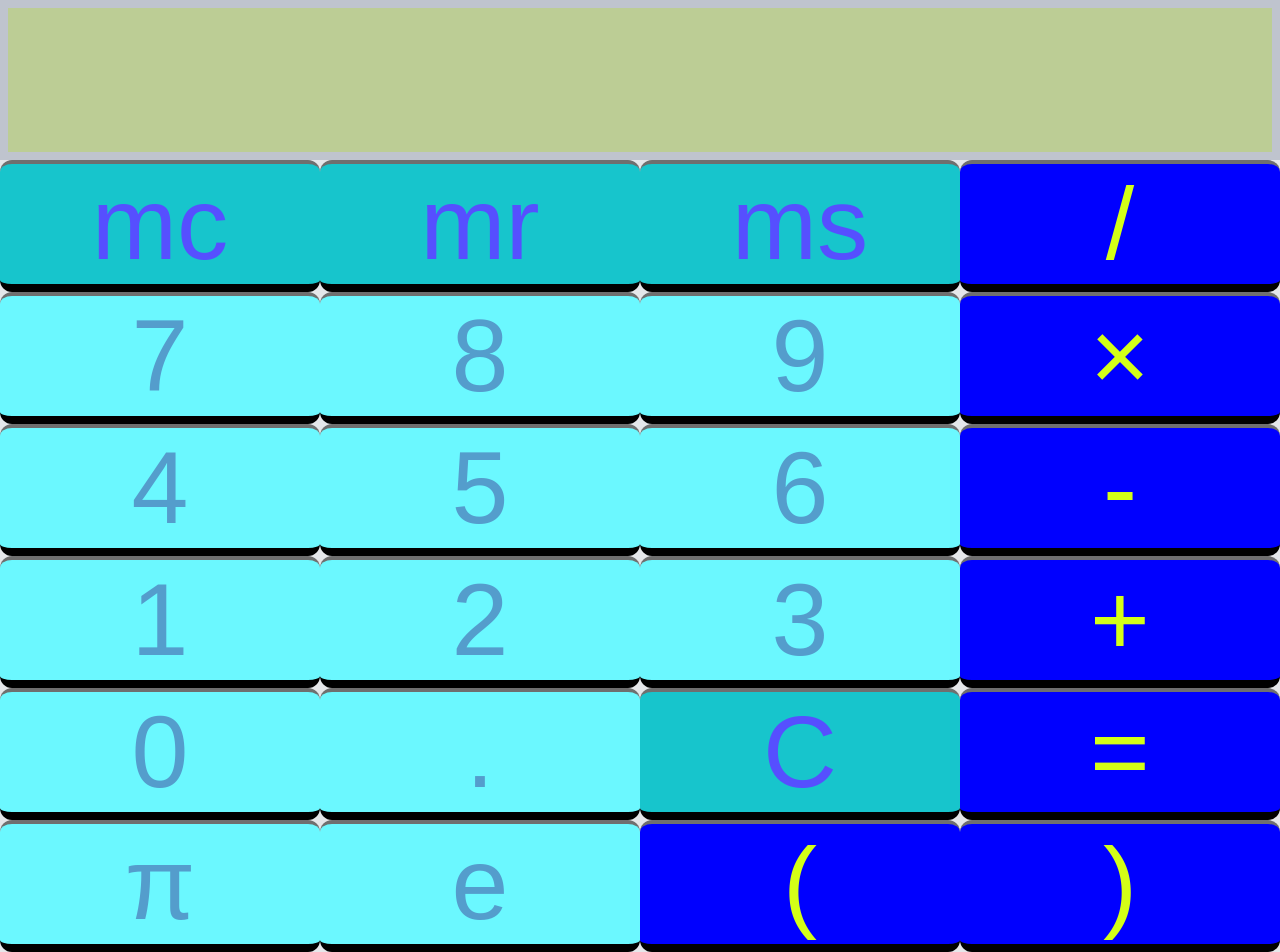
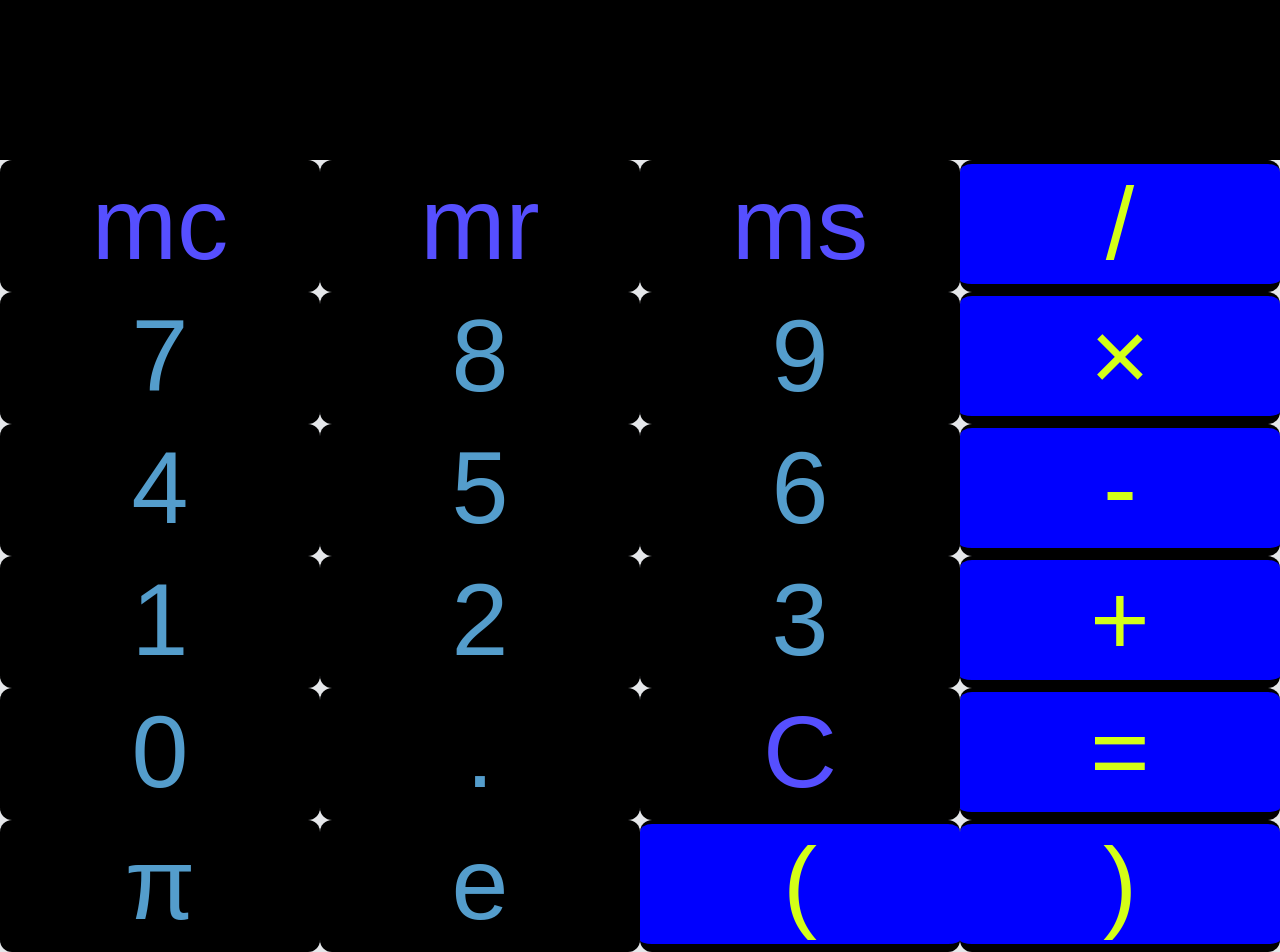
Before and after one commit to JefftTimm/calculator, a plain HTML site: page index.html in a window 1280 px wide. Drawn offline with Linux system fonts and the light colour scheme.

Commit message:
calculator169v

```diff
--- a/assets/css/style.css
+++ b/assets/css/style.css
@@ -18,11 +18,11 @@ body {
 .display {
 	height: 20vh;
 	width: 100%;
-	color: black;
-	background-color: #bccd95;
+	color: white;
+	background-color: black;
 	font-size: 8vw;
 	text-align: right;
-	border: 8px solid #bfc4ce;
+	border: 8px solid black;
 	padding: 0px;
 }
 
@@ -50,21 +50,21 @@ body {
 /*change from here to...*/
 .button.function {
 	color: #564FFF;
-	background-color: #17C5CC;
+	background-color: black;
 	border-bottom: black 8px solid;
-	border-top: 4px #6f6f6f solid;
+	border-top: 4px black solid;
 }
 .button.operator {
 	color: #D4FF17;
 	background-color: blue;
 	border-bottom: black 8px solid;
-	border-top: 4px #6f6f6f solid;
+	border-top: 4px black solid;
 }
 .button.number {
 	color: #549DCC;
-	background-color: #6BF8FF;
+	background-color: black;
 	border-bottom: black 8px solid;
-	border-top: 4px #6f6f6f solid;
+	border-top: 4px black solid;
 }
 /*here*/
 /* Simulate Button Press */
```
